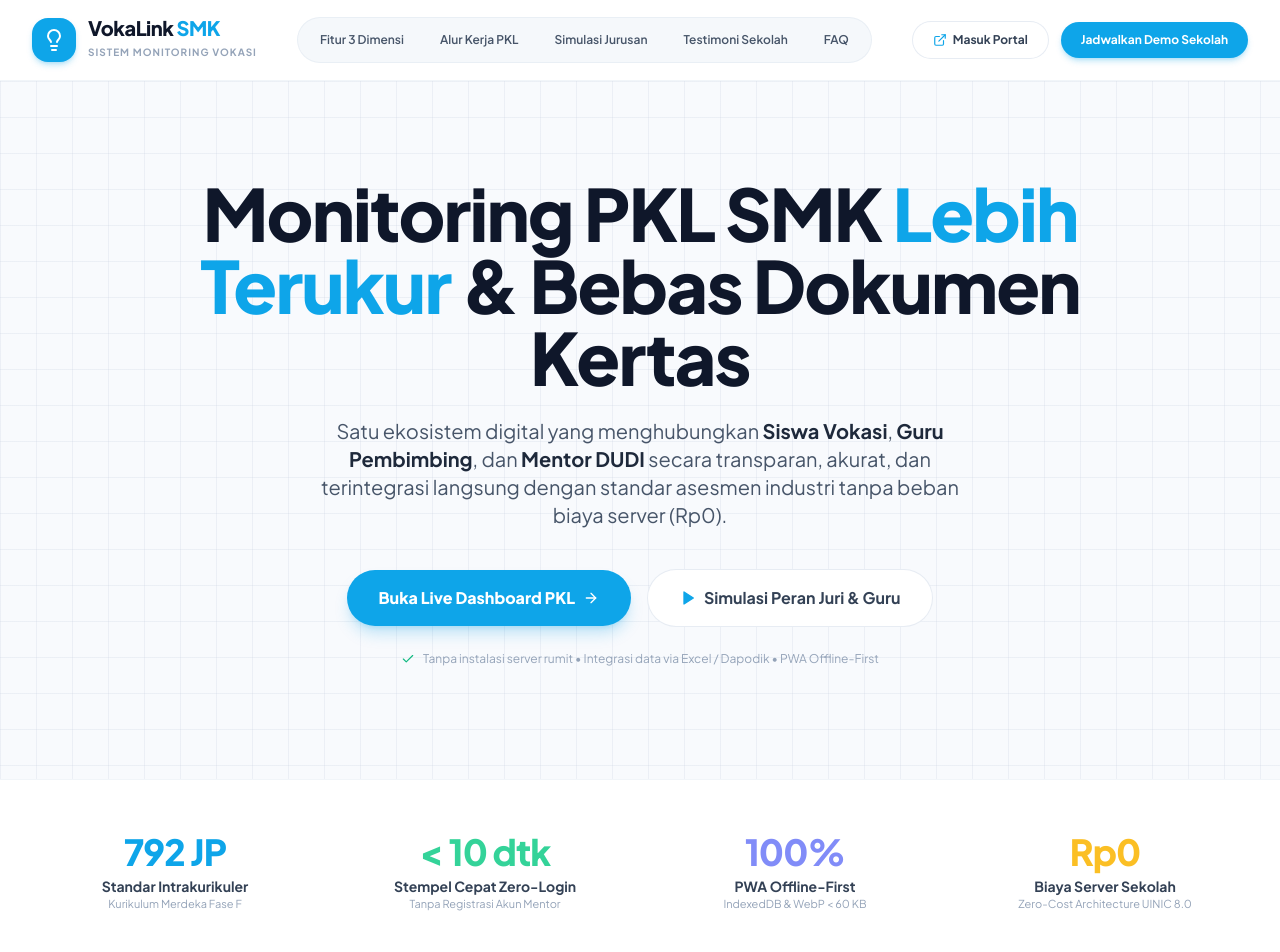
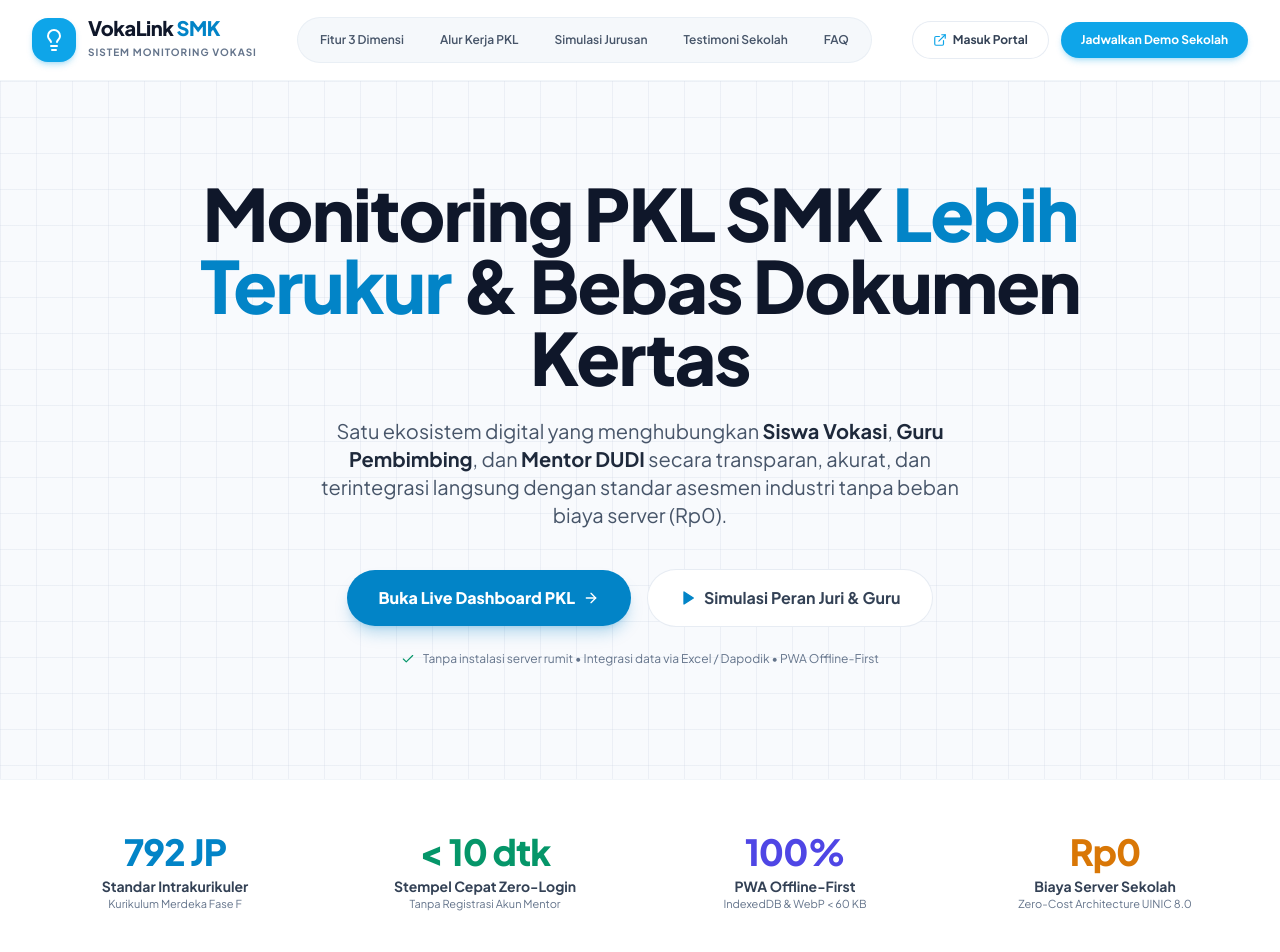
Before and after one commit to hfzfjr/VokaLink, a Next.js app in the folder apps/web/: page / in a window 1280 px wide. Shown: the top 952 px of the page. Built offline with nearby package versions, Linux system fonts and the light colour scheme.

Commit message:
refactor(ui): cp7 final audit, dead code cleanup, accessibility fixes, and progress update

```diff
--- a/apps/web/src/app/layout.tsx
+++ b/apps/web/src/app/layout.tsx
@@ -23,7 +23,6 @@
 export const viewport: Viewport = {
   width: "device-width",
   initialScale: 1,
-  maximumScale: 1,
   viewportFit: "cover",
   themeColor: "#0F2A43",
 };
--- a/apps/web/src/app/page.tsx
+++ b/apps/web/src/app/page.tsx
@@ -170,9 +170,9 @@
             </div>
             <div>
               <span className="text-xl font-extrabold tracking-tight text-slate-900 block leading-none">
-                VokaLink <span className="text-sky-500">SMK</span>
+                VokaLink <span className="text-sky-600">SMK</span>
               </span>
-              <span className="text-[10px] font-bold tracking-widest text-slate-400 uppercase">
+              <span className="text-[10px] font-bold tracking-widest text-slate-500 uppercase">
                 Sistem Monitoring Vokasi
               </span>
             </div>
@@ -286,13 +286,15 @@
         )}
       </header>
 
+      {/* MAIN CONTENT LANDMARK */}
+      <main id="main-content">
         {/* 2. HERO SECTION (Airy, Confident & Modern SaaS) */}
         <section className="relative pt-16 pb-20 lg:pt-24 lg:pb-28 overflow-hidden bg-grid-pattern">
           <div className="max-w-7xl mx-auto px-4 sm:px-6 lg:px-8 relative z-10">
             <div className="text-center max-w-4xl mx-auto">
               <h1 className="text-4xl sm:text-6xl lg:text-7xl font-extrabold tracking-tight text-slate-900 leading-[1.12]">
                 Monitoring PKL SMK{" "}
-              <span className="text-sky-500">Lebih Terukur</span>{" "}
+                <span className="text-sky-600">Lebih Terukur</span>{" "}
                 & Bebas Dokumen Kertas
               </h1>
               <p className="mt-6 text-base sm:text-lg lg:text-xl text-slate-600 font-normal leading-relaxed max-w-2xl mx-auto">
@@ -306,7 +308,7 @@
               <div className="mt-10 flex flex-wrap items-center justify-center gap-4">
                 <Link
                   href="/login"
-                className="px-8 py-4 rounded-full bg-sky-500 hover:bg-sky-600 text-white font-extrabold text-sm sm:text-base shadow-lg shadow-sky-500/25 hover:scale-105 transition duration-150 flex items-center gap-2"
+                  className="px-8 py-4 rounded-full bg-sky-600 hover:bg-sky-700 text-white font-extrabold text-sm sm:text-base shadow-lg shadow-sky-600/25 hover:scale-105 transition duration-150 flex items-center gap-2"
                 >
                   <span>Buka Live Dashboard PKL</span>
                   <ArrowRight className="size-4" />
@@ -316,13 +318,13 @@
                   onClick={() => setDemoModalOpen(true)}
                   className="px-8 py-4 rounded-full bg-white hover:bg-slate-50 text-slate-700 font-bold text-sm sm:text-base border border-slate-200/80 shadow-xs hover:shadow transition flex items-center gap-2"
                 >
-                <Play className="size-4 text-sky-500 fill-sky-500" />
+                  <Play className="size-4 text-sky-600 fill-sky-600" />
                   <span>Simulasi Peran Juri & Guru</span>
                 </button>
               </div>
 
-            <p className="text-xs text-slate-400 mt-6 flex items-center justify-center gap-2">
-              <Check className="size-3.5 text-emerald-500" />
+              <p className="text-xs text-slate-500 mt-6 flex items-center justify-center gap-2">
+                <Check className="size-3.5 text-emerald-600" />
                 <span>Tanpa instalasi server rumit &bull; Integrasi data via Excel / Dapodik &bull; PWA Offline-First</span>
               </p>
             </div>
@@ -334,27 +336,27 @@
           <div className="max-w-7xl mx-auto px-4 sm:px-6 lg:px-8">
             <div className="grid grid-cols-2 md:grid-cols-4 gap-6 text-center">
               <div className="p-3">
-              <p className="text-3xl sm:text-4xl font-extrabold text-sky-500 tracking-tight">792 JP</p>
+                <p className="text-3xl sm:text-4xl font-extrabold text-sky-600 tracking-tight">792 JP</p>
                 <p className="text-xs sm:text-sm font-bold text-slate-700 mt-1">Standar Intrakurikuler</p>
-              <p className="text-[11px] text-slate-400">Kurikulum Merdeka Fase F</p>
+                <p className="text-[11px] text-slate-500">Kurikulum Merdeka Fase F</p>
               </div>
 
               <div className="p-3">
-              <p className="text-3xl sm:text-4xl font-extrabold text-emerald-400 tracking-tight">&lt; 10 dtk</p>
+                <p className="text-3xl sm:text-4xl font-extrabold text-emerald-600 tracking-tight">&lt; 10 dtk</p>
                 <p className="text-xs sm:text-sm font-bold text-slate-700 mt-1">Stempel Cepat Zero-Login</p>
-              <p className="text-[11px] text-slate-400">Tanpa Registrasi Akun Mentor</p>
+                <p className="text-[11px] text-slate-500">Tanpa Registrasi Akun Mentor</p>
               </div>
 
               <div className="p-3">
-              <p className="text-3xl sm:text-4xl font-extrabold text-indigo-400 tracking-tight">100%</p>
+                <p className="text-3xl sm:text-4xl font-extrabold text-indigo-600 tracking-tight">100%</p>
                 <p className="text-xs sm:text-sm font-bold text-slate-700 mt-1">PWA Offline-First</p>
-              <p className="text-[11px] text-slate-400">IndexedDB & WebP &lt; 60 KB</p>
+                <p className="text-[11px] text-slate-500">IndexedDB & WebP &lt; 60 KB</p>
               </div>
 
               <div className="p-3">
-              <p className="text-3xl sm:text-4xl font-extrabold text-amber-400 tracking-tight">Rp0</p>
+                <p className="text-3xl sm:text-4xl font-extrabold text-amber-600 tracking-tight">Rp0</p>
                 <p className="text-xs sm:text-sm font-bold text-slate-700 mt-1">Biaya Server Sekolah</p>
-              <p className="text-[11px] text-slate-400">Zero-Cost Architecture UINIC 8.0</p>
+                <p className="text-[11px] text-slate-500">Zero-Cost Architecture UINIC 8.0</p>
               </div>
             </div>
           </div>
@@ -1059,6 +1061,8 @@
         </div>
       </section>
 
+      </main>
+
       {/* 11. FOOTER 5-KOLOM */}
       <footer className="bg-white border-t border-slate-100 pt-16 pb-12">
         <div className="max-w-7xl mx-auto px-4 sm:px-6 lg:px-8">
@@ -1070,20 +1074,20 @@
                   <Lightbulb className="size-5 text-white" />
                 </div>
                 <span className="text-xl font-bold tracking-tight text-slate-800">
-                  VokaLink <span className="text-sky-500">SMK</span>
+                  VokaLink <span className="text-sky-600">SMK</span>
                 </span>
               </div>
               <p className="text-xs text-slate-500 leading-relaxed max-w-sm">
                 Interconnected Multi-Sector Vocational Internship Competency, Zero-Login Verification & Verifiable Career Ecosystem. Platform PKL SMK Kurikulum Merdeka Fase F 792 JP.
               </p>
-              <div className="text-[11px] text-slate-400">
+              <div className="text-[11px] text-slate-500">
                 Dikembangkan untuk kompetisi <strong>UINIC 8.0 Web Development 2026</strong> (Subtema: Education).
               </div>
             </div>
 
             {/* Col 2: Fitur Utama */}
             <div>
-              <h4 className="text-xs font-bold text-slate-800 uppercase tracking-wider mb-4">Fitur Utama</h4>
+              <p className="text-xs font-bold text-slate-900 uppercase tracking-wider mb-4">Fitur Utama</p>
               <ul className="space-y-2 text-xs font-medium text-slate-500">
                 <li><a href="#fitur" className="hover:text-sky-600 transition">Presensi GPS Geofencing</a></li>
                 <li><a href="#fitur" className="hover:text-sky-600 transition">Logbook PWA Offline-First</a></li>
@@ -1095,7 +1099,7 @@
 
             {/* Col 3: Program Keahlian */}
             <div>
-              <h4 className="text-xs font-bold text-slate-800 uppercase tracking-wider mb-4">Program Keahlian</h4>
+              <p className="text-xs font-bold text-slate-900 uppercase tracking-wider mb-4">Program Keahlian</p>
               <ul className="space-y-2 text-xs font-medium text-slate-500">
                 <li><a href="#simulasi" className="hover:text-sky-600 transition">RPL / PPLG</a></li>
                 <li><a href="#simulasi" className="hover:text-sky-600 transition">TKJ / TJKT</a></li>
@@ -1107,19 +1111,19 @@
 
             {/* Col 4: Regulasi & Akses Portal */}
             <div>
-              <h4 className="text-xs font-bold text-slate-800 uppercase tracking-wider mb-4">Akses & Regulasi</h4>
+              <p className="text-xs font-bold text-slate-900 uppercase tracking-wider mb-4">Akses & Regulasi</p>
               <ul className="space-y-2 text-xs font-medium text-slate-500">
                 <li><Link href="/login" className="hover:text-sky-600 transition font-bold text-sky-600">Simulasi Demo Juri</Link></li>
                 <li><Link href="/register-school" className="hover:text-sky-600 transition">Daftarkan Sekolah Baru</Link></li>
                 <li><Link href="/verify/andi-pratama-rpl-2026" className="hover:text-sky-600 transition">Uji Paspor Ber-QR &rarr;</Link></li>
-                <li className="text-slate-400 pt-1">Permendikbudristek 12/2024</li>
-                <li className="text-slate-400">Target 792 JP Intrakurikuler</li>
+                <li className="text-slate-500 pt-1">Permendikbudristek 12/2024</li>
+                <li className="text-slate-500">Target 792 JP Intrakurikuler</li>
               </ul>
             </div>
           </div>
 
           {/* Copyright & Legal */}
-          <div className="pt-8 flex flex-wrap items-center justify-between gap-4 text-xs text-slate-400">
+          <div className="pt-8 flex flex-wrap items-center justify-between gap-4 text-xs text-slate-500">
             <p>&copy; 2026 VokaLink SMK. Hak Cipta Dilindungi Undang-Undang. Zero-Cost Architecture.</p>
             <div className="flex items-center gap-6">
               <Link href="/login" className="hover:text-slate-600 transition">
@@ -1141,12 +1145,12 @@
             <div className="flex items-center justify-between pb-4 border-b border-slate-100 mb-5">
               <div>
                 <h3 className="text-lg font-bold text-slate-800">Jadwalkan Demo & Konsultasi</h3>
-                <p className="text-xs text-slate-400">Dapatkan akses akun percobaan gratis untuk SMK Anda</p>
+                <p className="text-xs text-slate-500">Dapatkan akses akun percobaan gratis untuk SMK Anda</p>
               </div>
               <button
                 type="button"
                 onClick={() => setDemoModalOpen(false)}
-                className="w-8 h-8 rounded-full hover:bg-slate-100 text-slate-400 text-sm flex items-center justify-center"
+                className="w-8 h-8 rounded-full hover:bg-slate-100 text-slate-500 text-sm flex items-center justify-center"
               >
                 <X className="size-4" />
               </button>
--- a/apps/web/src/app/student/home/page.tsx
+++ b/apps/web/src/app/student/home/page.tsx
@@ -248,6 +248,7 @@
                 className="bg-sky-500 h-full rounded-full transition-all duration-500"
                 style={{ width: `${progressPercentage}%` }}
                 role="progressbar"
+                aria-label="Progres Jam Pelajaran PKL"
                 aria-valuenow={student.verifiedJp}
                 aria-valuemin={0}
                 aria-valuemax={student.targetJp}
```
Also changed, not shown: apps/web/src/components/common/EmptyState.tsx (deleted, +0 -32 lines), apps/web/src/components/common/StatCard.tsx (deleted, +0 -49 lines), 2 other files (tests, documents, lock files or other folders). Lines whose indentation alone changed are shown as unchanged.
